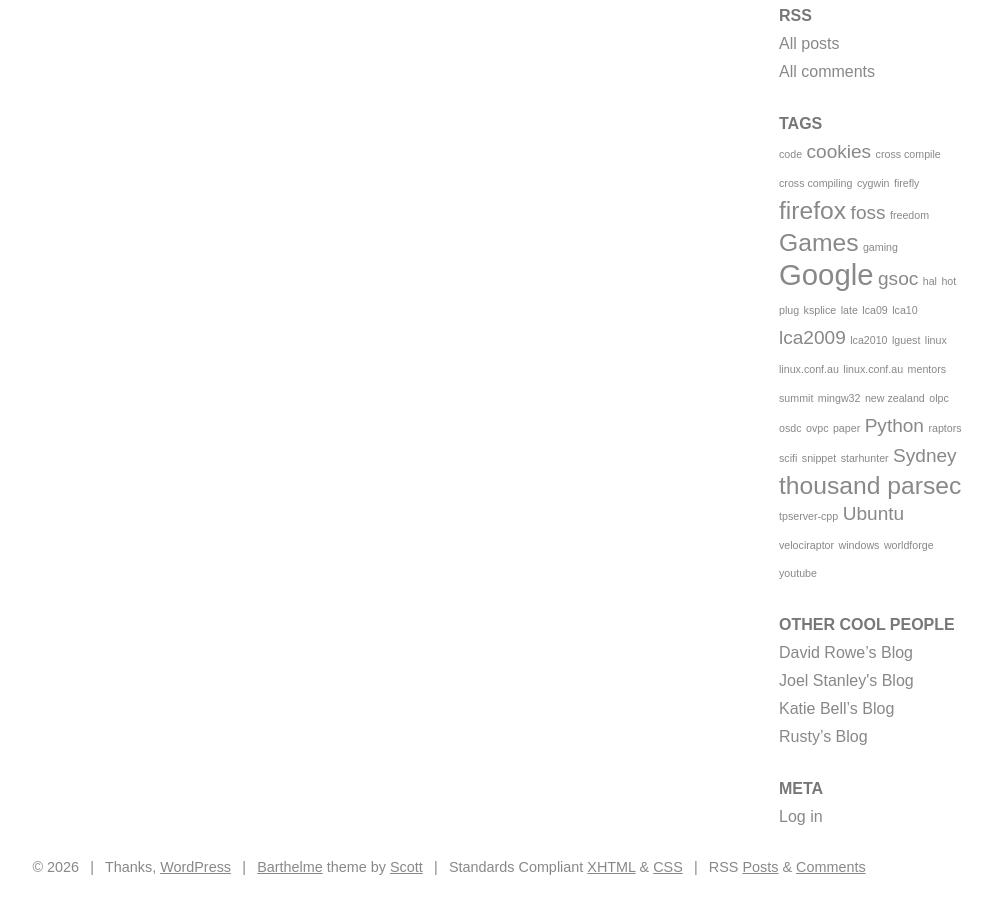
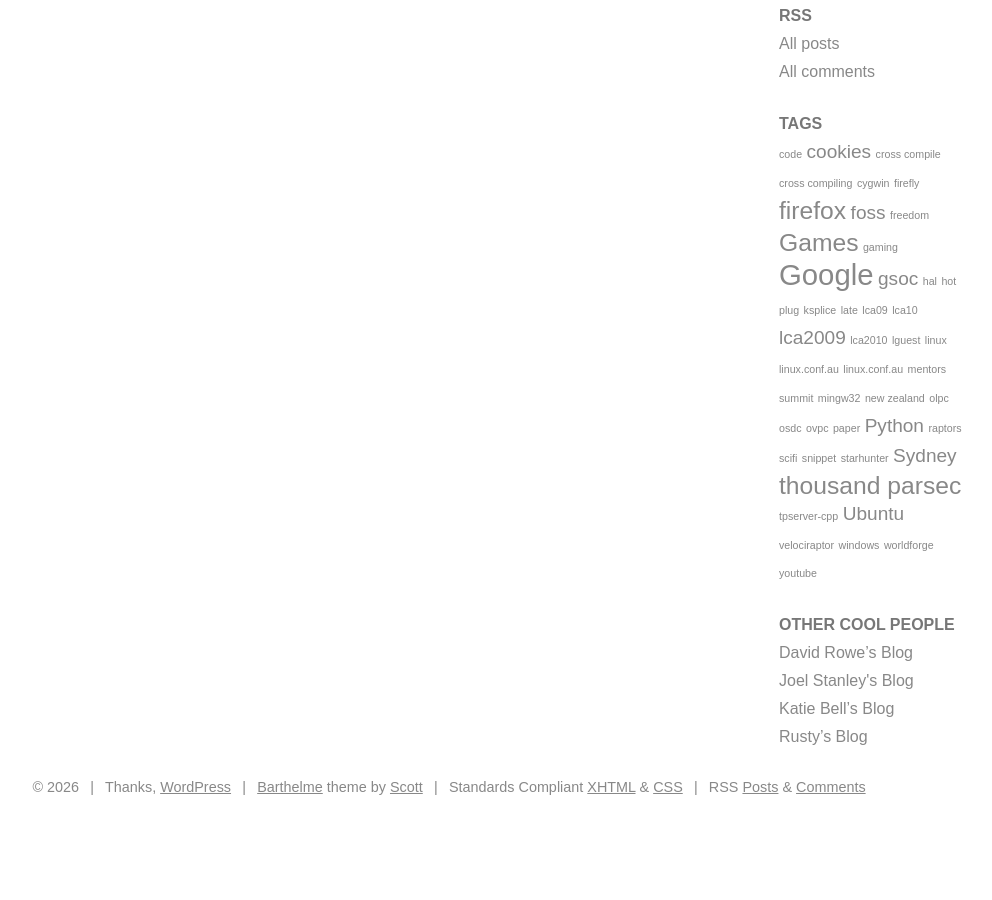
Before and after one commit to mithro/blog.mithis.net, a Jekyll site: the page built from contact.md, in a window 1280 px wide and 900 px high, scrolled down 1562 px. Shown: the whole window, without its empty margins (5-997 px from the left). Built offline with Jekyll 4.4.1, drawn with Linux system fonts in a browser that asks for light colours; after the commit the page ends 2382 px from its top, so only the background shows below that.

Commit message:
Sidebar: remove obsolete WordPress Meta widget
Closes #9.

The Meta widget rendered a single "Log in" link targeting
wp-login.php, which has been a dead URL since the WordPress->Jekyll
cutover (no WP backend exists). The site is now a static Jekyll build;
there is no admin UI to log in to. Drop the widget entirely rather
than carry a permanently broken link.

Co-Authored-By: Claude Opus 4.7 (1M context) <noreply@anthropic.com>

```diff
--- a/_includes/sidebar.html
+++ b/_includes/sidebar.html
@@ -168,10 +168,6 @@ RT <a href="http://twitter.com/XilinxInc">@XilinxInc</a>: $349, Open-Source, FPG
 	</ul>
 </li>
 
-<!-- Meta Widget -->
-<li id="meta_enhanced-3" class="widget meta_enhanced"><h3 class='widgettitle'>Meta</h3>
-<ul>      <li><a href="https://blog.mithis.net/wp-login.php?redirect_to=%2F" id="social_login">Log in</a></li></ul></li>
-
     </ul>
 
 </div><!-- #primary .sidebar -->
```
